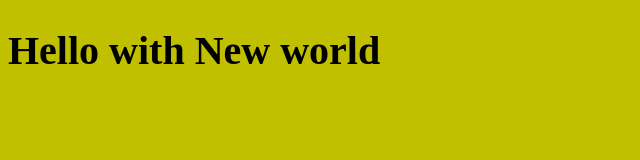
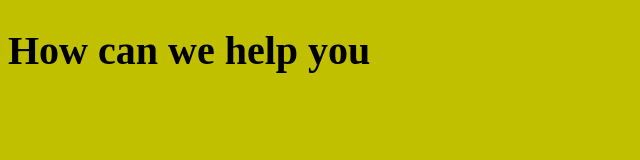
Before and after one commit to mwafggomma/myproject, a plain HTML site: page index.html in a window 1280 px wide. Shown: the whole page, without its empty margins (0-640 px from the left). Drawn offline with Linux system fonts and the light colour scheme.

Commit message:
edit the html file and app.js

```diff
--- a/app.js
+++ b/app.js
@@ -1,3 +1,4 @@
+
+
 let one = "osama";
-
-console.log(one)
+console.log(one);
--- a/index.html
+++ b/index.html
@@ -8,7 +8,7 @@
 </head>
 <body>
 
-<h1>Hello with New world</h1>
+<h1>How can we help you</h1>
     <script src="app.js"></script>
 </body>
 </html>
```
